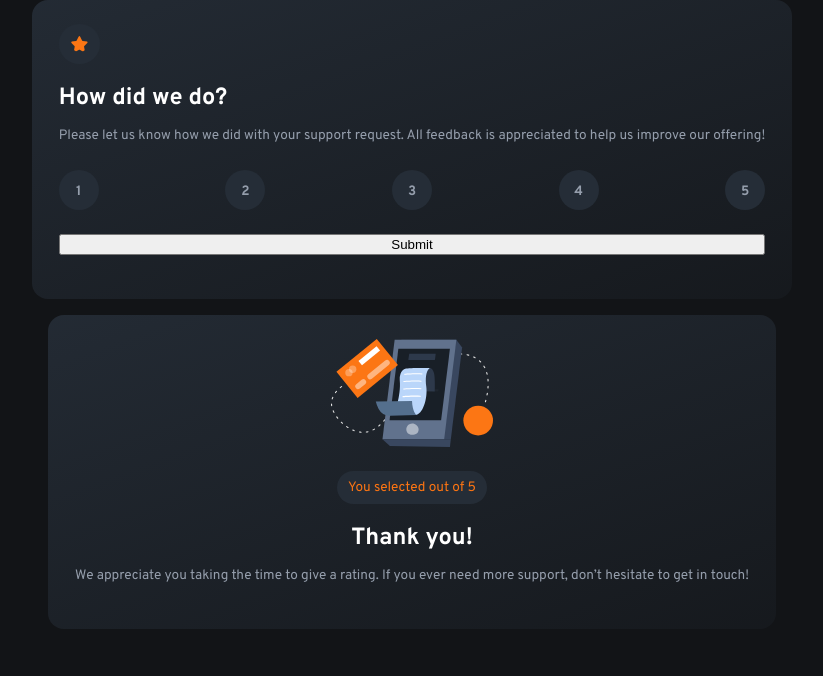
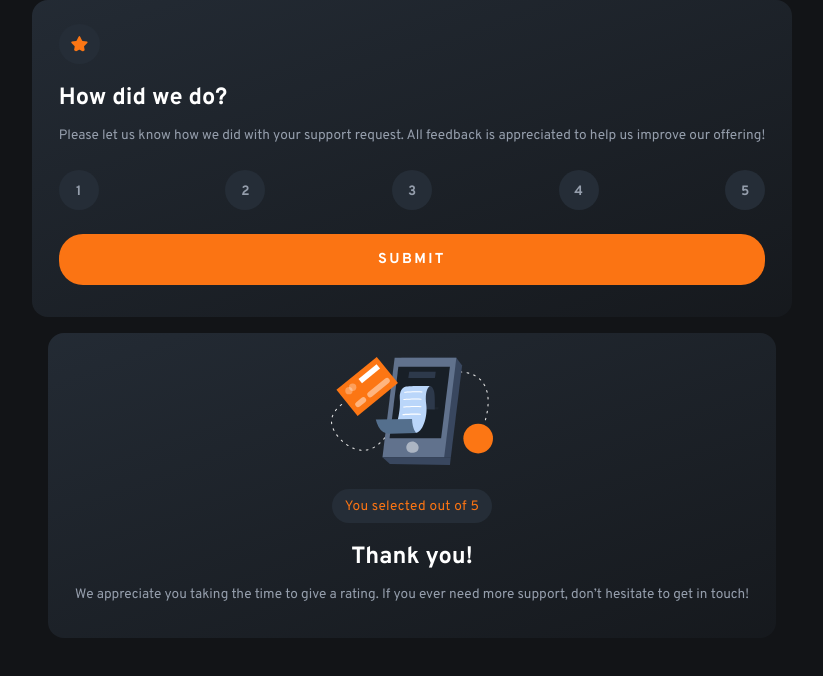
Before and after one commit to helihard/rating-w-vanilla-JS, a plain HTML site: page index.html in a window 1280 px wide. Shown: the whole page, without its empty margins (228-1051 px from the left). Drawn offline with Linux system fonts and the light colour scheme; a script that the page names is missing.

Commit message:
Button styling, some additional work on margin/padding

```diff
--- a/index.html
+++ b/index.html
@@ -29,7 +29,7 @@
           <span class="rating">4</span>
           <span class="rating">5</span>
         </div>
-        <button style="display:block;">Submit</button>
+        <button id="submit">Submit</button>
       </div> <!-- Rating state end -->
       <div id="thank-you-state">
         <!-- Thank you state start -->
--- a/rating-state.css
+++ b/rating-state.css
@@ -25,3 +25,20 @@
   font-size: .85rem;
   font-weight: 700;
 }
+
+#submit {
+  border: 0;
+  outline: 0;
+  display: flex;
+  justify-content: center;
+  align-items: center;
+  background-color: var(--orange);
+  padding: 1rem 0;
+  border-radius: 1.5rem;
+  font-family: 'Overpass', sans-serif;
+  text-transform: uppercase;
+  font-size: .9rem;
+  font-weight: 700;
+  color: var(--white);
+  letter-spacing: .15rem;
+}
--- a/styles.css
+++ b/styles.css
@@ -29,7 +29,7 @@ body {
   display: flex;
   flex-direction: column;
   background-image: linear-gradient(160deg, rgb(37, 45, 55, 0.9), rgb(37, 45, 55, 0.2));
-  padding: 1.5rem 1.7rem 2.7rem;
+  padding: 1.5rem 1.7rem 2rem;
   margin: 0 1.5rem; /* change later */
   border-radius: 1rem;
 }
--- a/thank-you-state.css
+++ b/thank-you-state.css
@@ -7,9 +7,13 @@
 }
 
 #selected {
+  display: flex;
+  justify-content: center;
+  align-items: center;
   background-color: var(--darkblue);
-  padding: .5rem .7rem;
+  padding: .55rem .8rem .5rem;
   border-radius: 1.5rem;
   color: var(--orange);
   font-size: .85rem;
+  letter-spacing: .02rem;
 }
```
